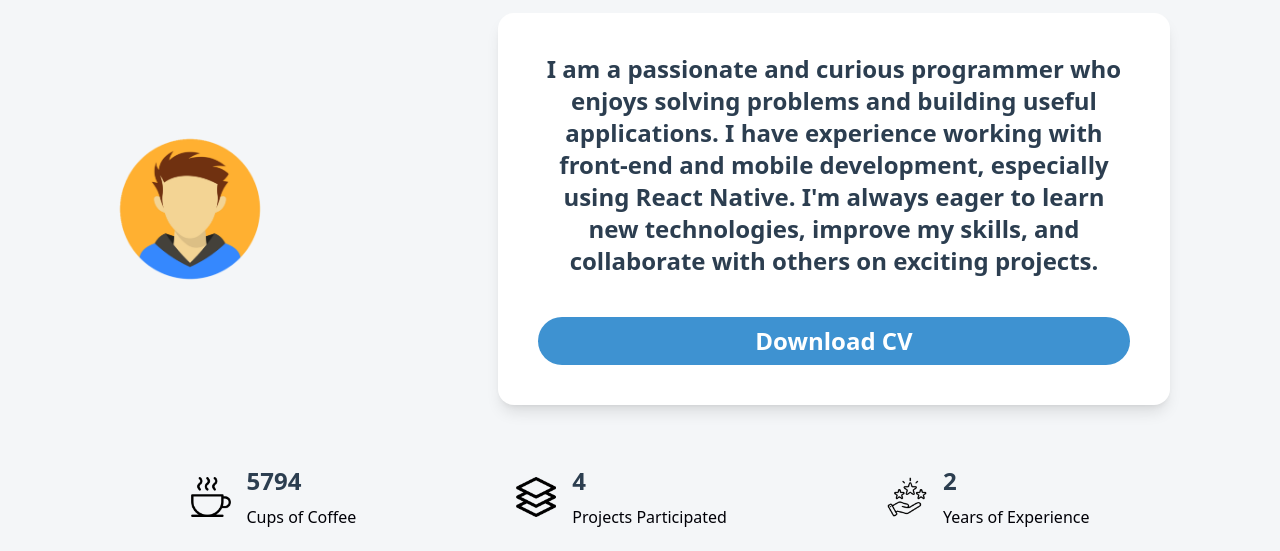
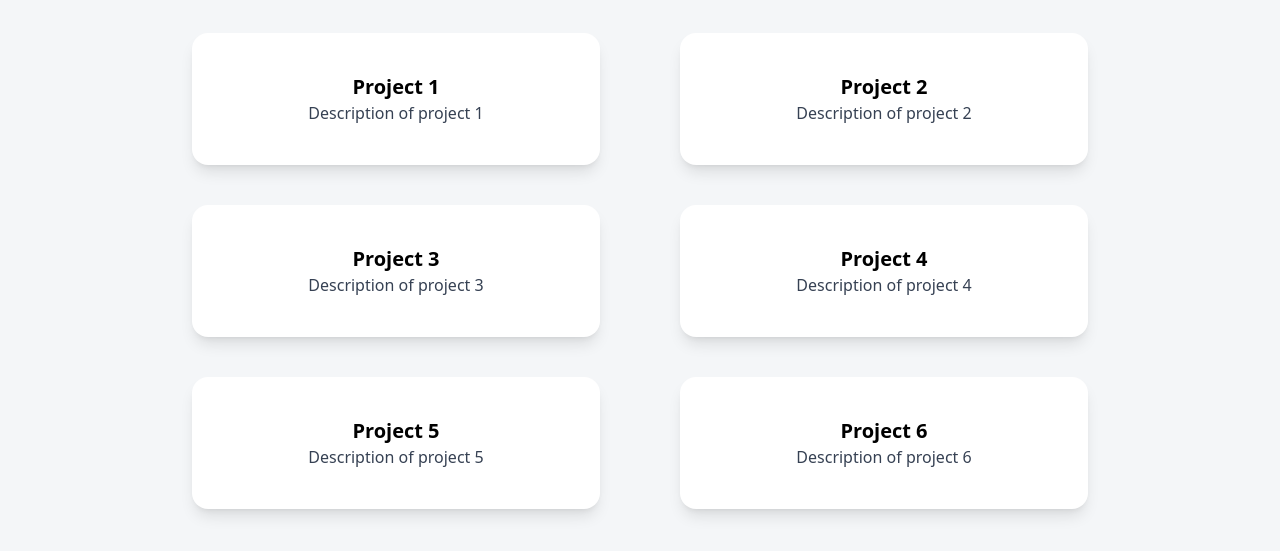
Before and after one commit to jonasAndrei0917/Workfolio-Web, a React (Vite) app: page /about in a window 1280 px wide. Shown: the part 929-1480 px from the top of the page. Built offline with nearby package versions, Linux system fonts and the light colour scheme.

Commit message:
added works page
- added initial works page
- remove delay of header button's bold effect in AboutMe page
- fix padding of AboutMe, navBar and Works page

```diff
--- a/src/Home.tsx
+++ b/src/Home.tsx
@@ -4,6 +4,7 @@ import { useInView } from "react-intersection-observer";
 
 import AboutMe from "./pages/aboutMe";
 import Experience from "./pages/experience";
+import Works from "./pages/recentWorks";
 
 function Home() {
   const navigate = useNavigate();
@@ -26,12 +27,12 @@ function Home() {
 
   return (
     <div className="flex flex-col scroll-smooth">
-      <div ref={aboutRef} id="about" className="pt-15 lg:pt-0">
+      <div ref={aboutRef} id="about">
         <AboutMe />
       </div>
 
-      <div ref={worksRef} id="works" className="pt-15 lg:pt-0">
-        <AboutMe />
+      <div ref={worksRef} id="works">
+        <Works />
       </div>
 
       <div
--- a/src/components/Navbar.tsx
+++ b/src/components/Navbar.tsx
@@ -5,13 +5,8 @@ function Navbar() {
   let location = useLocation();
   const [activeLink, setActiveLink] = useState("");
 
-  // Set the active link with a delay
   useEffect(() => {
-    const timeout = setTimeout(() => {
-      setActiveLink(location.pathname); // Set the active link after a delay
-    }, 500); // 1-second delay
-
-    return () => clearTimeout(timeout); // Cleanup timeout
+    setActiveLink(location.pathname);
   }, [location.pathname]);
 
   const getTitle = () => {
@@ -36,10 +31,10 @@ function Navbar() {
     }
   };
 
-  const linkStyle = (path: string) => (activeLink === path ? "font-bold" : ""); // Apply "font-bold" after the delay
+  const linkStyle = (path: string) => (activeLink === path ? "font-bold" : "");
 
   return (
-    <nav className="fixed top-0 w-full bg-primary-background text-primary-dark p-4 flex items-center">
+    <nav className="fixed top-0 w-full bg-primary-background text-primary-dark p-5 px-8 flex items-center">
       <h1 className="text-2xl sm:text-3xl md:text-4xl text-primary-dark font-bold">
         {getTitle()}
       </h1>
--- a/src/pages/aboutMe/index.tsx
+++ b/src/pages/aboutMe/index.tsx
@@ -8,13 +8,13 @@ function AboutMe() {
   const text: string =
     "I am a passionate and curious programmer who enjoys solving problems and building useful applications. I have experience working with front-end and mobile development, especially using React Native. I'm always eager to learn new technologies, improve my skills, and collaborate with others on exciting projects.";
   return (
-    <div className="flex flex-col bg-primary-bg min-h-screen">
+    <div className="flex flex-col bg-primary-bg min-h-screen pt-35 sm:pt-20 md:pt-0">
       {/* Content */}
       <div className="flex flex-col bg-primary-background flex-1 items-center justify-center p-4  w-full">
         {/* Responsive layout logic */}
         <div className="flex flex-col md:flex-col w-full ">
           {/* Top row */}
-          <div className="flex flex-col md:flex-row items-center justify-between pb-15">
+          <div className="flex flex-col md:flex-row items-center justify-between">
             {/* Mobile: Avatar + Stats row */}
             <div className="flex flex-row items-center sm:pt-10 md:hidden w-full justify-around gap-6 pb-15">
               <img src={Avatar} className="h-24" />
@@ -42,7 +42,7 @@ function AboutMe() {
           </div>
 
           {/* Desktop: Stats below Avatar + Card */}
-          <div className="hidden md:flex justify-center w-full">
+          <div className="hidden md:flex justify-center w-full pt-15">
             <Stats size="md" />
           </div>
         </div>
--- /dev/null
+++ b/src/pages/recentWorks/index.tsx
@@ -0,0 +1,28 @@
+import {} from "react";
+import Card from "../../components/Card";
+
+function Works() {
+  const works = [
+    { title: "Project 1", description: "Description of project 1" },
+    { title: "Project 2", description: "Description of project 2" },
+    { title: "Project 3", description: "Description of project 3" },
+    { title: "Project 4", description: "Description of project 4" },
+    { title: "Project 5", description: "Description of project 5" },
+    { title: "Project 6", description: "Description of project 6" },
+  ];
+
+  return (
+    <div className="flex bg-primary-background min-h-screen items-center justify-center p-4 px-10 py-30">
+      <div className="grid grid-cols-1 md:grid-cols-2 gap-10 gap-x-20 max-w-4xl w-full mx-auto">
+        {works.map((work, index) => (
+          <Card key={index}>
+            <h2 className="text-xl font-bold">{work.title}</h2>
+            <p className="text-gray-700">{work.description}</p>
+          </Card>
+        ))}
+      </div>
+    </div>
+  );
+}
+
+export default Works;
```
